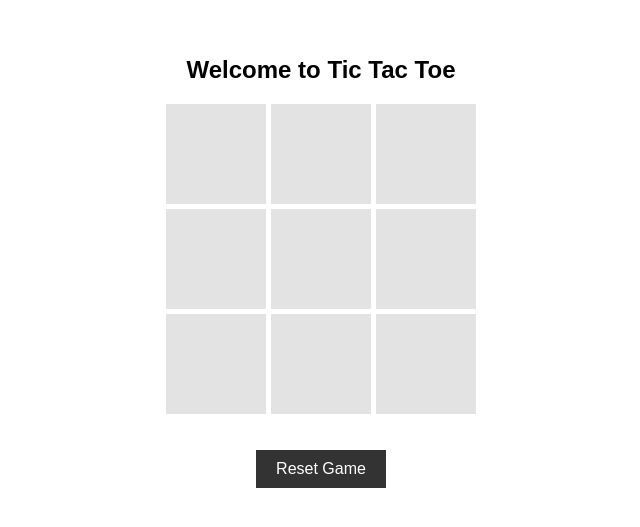
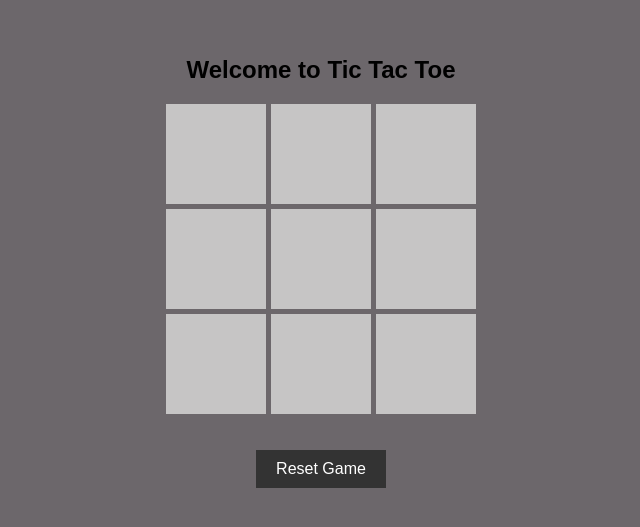
Before and after one commit to sanaullahaslam/Prodigy_WD_05, a plain HTML site: page index.html in a window 1280 px wide. Shown: the part 163-690 px from the top of the page, without its empty margins (319-959 px from the left). Drawn offline with Linux system fonts and the light colour scheme.

Commit message:
background color

```diff
--- a/index.html
+++ b/index.html
@@ -8,7 +8,7 @@
     body {
         font-family: Arial, sans-serif;
         text-align: center;
-        background-color: transparent;
+        background-color: #6C676B;
         margin: 0;
         padding: 0;
         display: flex;
```
